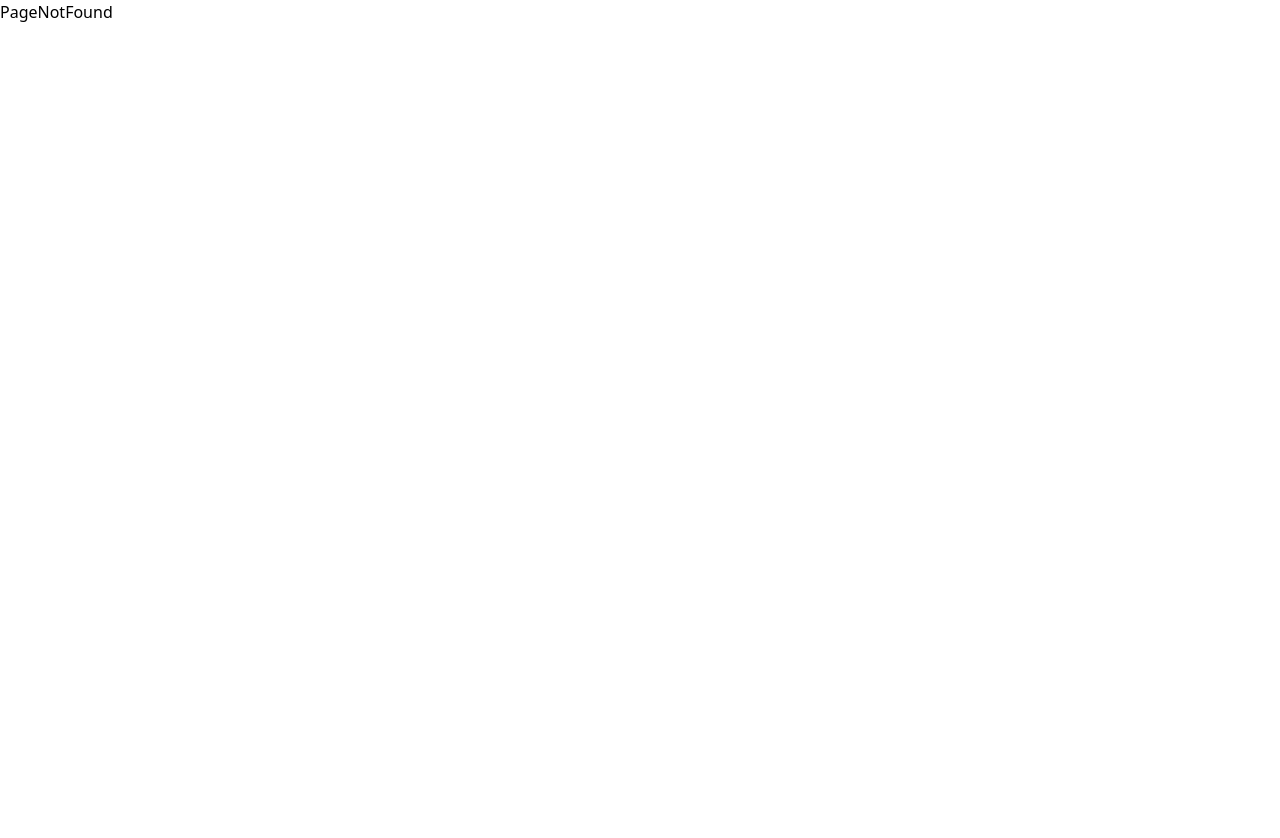
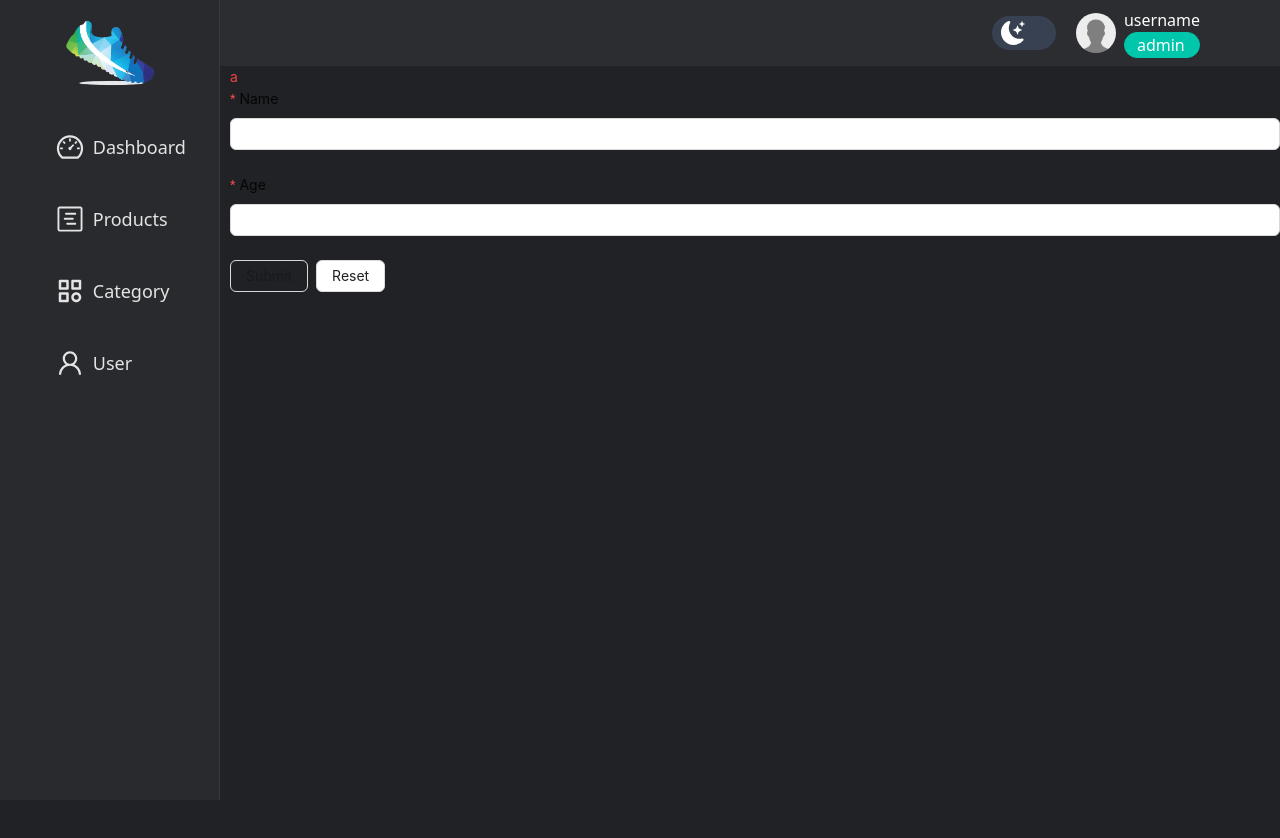
Before and after one commit to LaPhuc/ASM1_WE209, a React (Vite) app: page /admin/products/add in a window 1280 px wide. Shown: the top 838 px of the page. Before the commit the page ends 800 px from the top, so only its background shows below. Built offline with nearby package versions, Linux system fonts and the light colour scheme.

Commit message:
create product add page

```diff
--- /dev/null
+++ b/db.json
@@ -0,0 +1,19 @@
+{
+  "posts": [
+    {
+      "id": 1,
+      "title": "json-server",
+      "author": "typicode"
+    }
+  ],
+  "comments": [
+    {
+      "id": 1,
+      "body": "some comment",
+      "postId": 1
+    }
+  ],
+  "profile": {
+    "name": "typicode"
+  }
+}
--- a/package.json
+++ b/package.json
@@ -10,6 +10,7 @@
     "preview": "vite preview"
   },
   "dependencies": {
+    "antd": "^5.7.0",
     "react": "^18.2.0",
     "react-dom": "^18.2.0",
     "react-icons": "^4.10.1",
--- a/src/App.tsx
+++ b/src/App.tsx
@@ -8,8 +8,9 @@ import LayoutBase from "./components/Layout/Base";
 import CartPage from "./page/Base/Cart";
 import HomePage from "./page/Base/Home";
 import PageNotFound from "./page/PageNotFound";
-import AdminLayout from "@/components/Layout/Admin/index";
 import Contact from "./page/Base/Contact";
+import AdminLayout from "./components/Layout/admin";
+import ProductAdd from "./page/Admin/Product/Product-add";
 
 function App() {
   return (
@@ -22,7 +23,9 @@ function App() {
         <Route path="/register" element={<Register />} />
         <Route path="/cart" element={<CartPage />} />
       </Route>
-      <Route path="/admin" element={<AdminLayout />}></Route>
+      <Route path="/admin" element={<AdminLayout />}>
+        <Route path="products/add" element={<ProductAdd/>}/>
+      </Route>
       <Route path="*" element={<PageNotFound />} />
     </Routes>
   );
--- a/src/components/Layout/admin/index.tsx
+++ b/src/components/Layout/admin/index.tsx
@@ -1,6 +1,7 @@
-import LayoutAdmin from "@/components/Layout/Admin/LayoutAdmin/index";
+
 import { useEffect, useState } from "react";
 import { Outlet } from "react-router-dom";
+import LayoutAdmin from "./LayoutAdmin";
 
 const AdminLayout = () => {
   const [darkMode, setDarkMode] = useState<boolean>(false);
--- a/src/index.css
+++ b/src/index.css
@@ -1,6 +1,9 @@
 @tailwind base;
 @tailwind components;
 @tailwind utilities;
+html{
+  font-size: 16px;
+}
 
 @layer components {
   .hover-div:hover + .hover-effect {
--- /dev/null
+++ b/src/page/Admin/Product/Product-add/index.tsx
@@ -0,0 +1,52 @@
+import type { FormInstance } from "antd";
+import { Button, Form, Input, Space, Typography } from "antd";
+import React from "react";
+
+const SubmitButton = ({ form }: { form: FormInstance }) => {
+  const [submittable, setSubmittable] = React.useState(false);
+
+  // Watch all values
+  const values = Form.useWatch([], form);
+
+  React.useEffect(() => {
+    form.validateFields({ validateOnly: true }).then(
+      () => {
+        setSubmittable(true);
+      },
+      () => {
+        setSubmittable(false);
+      }
+    );
+  }, [values]);
+
+  return (
+    <Button type="primary" htmlType="submit" disabled={!submittable}>
+      Submit
+    </Button>
+  );
+};
+
+const ProductAdd = () => {
+  const [form] = Form.useForm();
+  return (
+    <>
+    <Form className="xl:max-w-[1200px] mx-auto lg:max-w-[1024px] md:max-w-[768px] max-w-[640px] px-3 md:p-0" form={form} name="validateOnly" layout="vertical" autoComplete="off" >
+        <Typography className="text-red-500">a</Typography>
+      <Form.Item  name="name" label="Name" rules={[{ required: true }]}>
+        <Input/>
+      </Form.Item>
+      <Form.Item name="age" label="Age" rules={[{ required: true }]}>
+        <Input />
+      </Form.Item>
+      <Form.Item>
+        <Space>
+          <SubmitButton form={form} />
+          <Button htmlType="reset">Reset</Button>
+        </Space>
+      </Form.Item>
+    </Form>
+    </>
+  );
+};
+
+export default ProductAdd;
```
Also changed, not shown: 1 other file (tests, documents, lock files or other folders).
